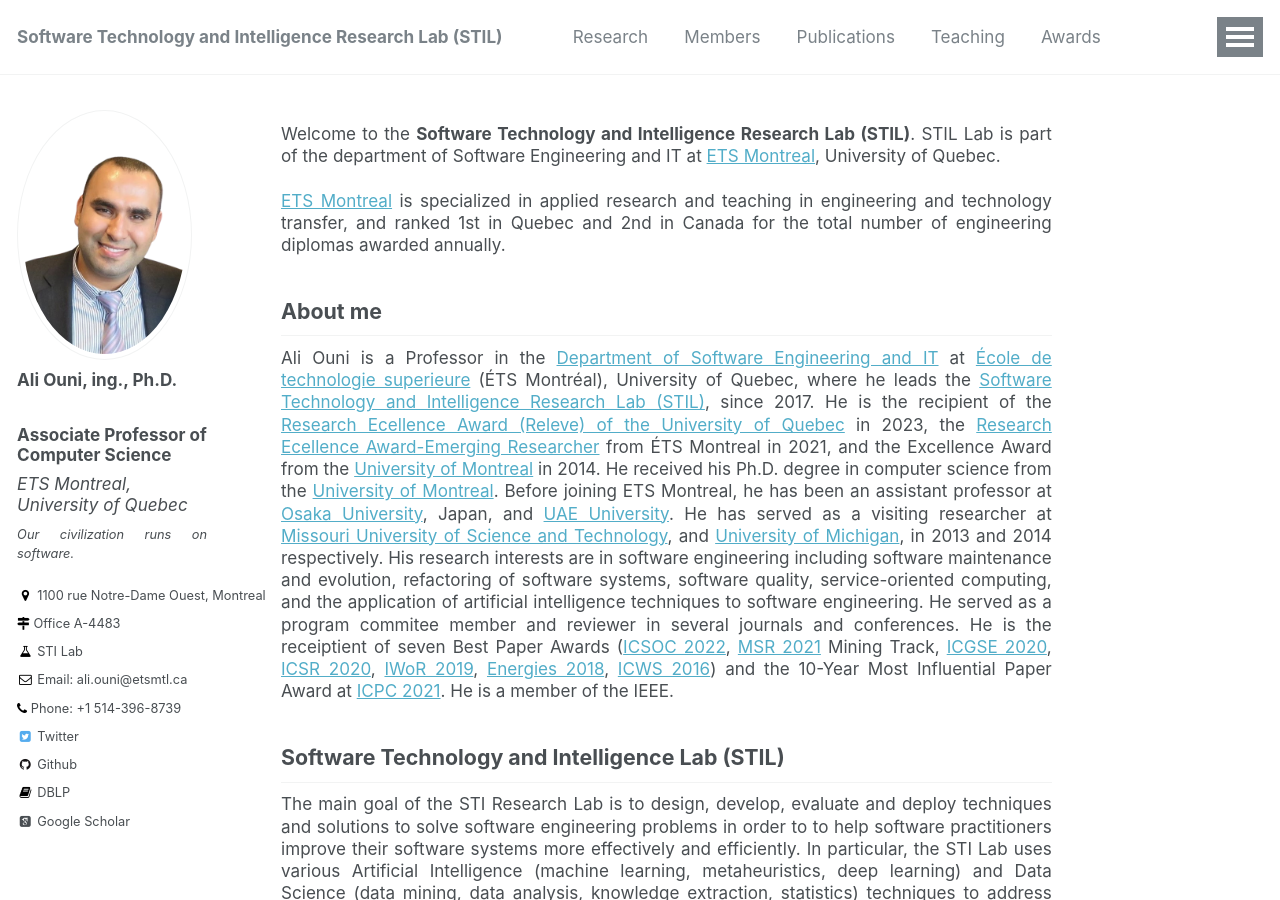
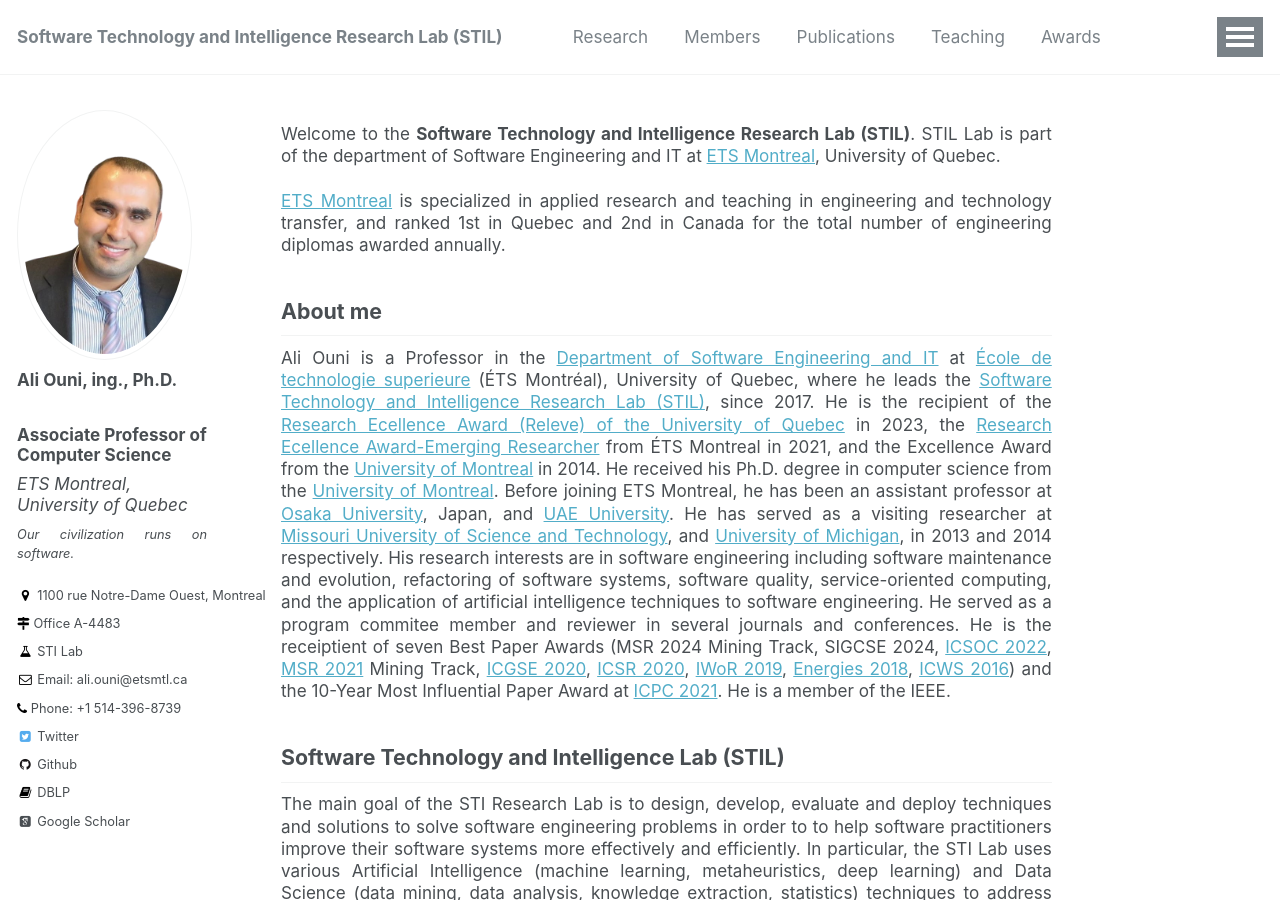
Before and after one commit to stilab-ets/stilab-ets.github.io, a Jekyll site: the page built from _pages/about.md, in a window 1280 px wide and 900 px high. Built offline with Jekyll 4.4.1, drawn with Linux system fonts in a browser that asks for light colours; some web fonts are replaced.

Commit message:
Update about.md

```diff
--- a/_pages/about.md
+++ b/_pages/about.md
@@ -31,7 +31,7 @@
 He has served as a visiting researcher at [Missouri University of Science and Technology](https://www.mst.edu/), and [University of Michigan](https://umdearborn.edu/), in 2013 and 2014 respectively.
 His research interests are in software engineering including software maintenance and evolution, refactoring of software systems,
 software quality, service-oriented computing, and the application of artificial intelligence techniques to software engineering.
-He served as a program commitee member and reviewer in several journals and conferences. He is the receiptient of seven Best Paper Awards ([ICSOC 2022](https://icsoc2022.spilab.es/), [MSR 2021](https://conf.researchr.org/home/msr-2021) Mining Track, [ICGSE 2020](https://conf.researchr.org/home/icgse-2020), [ICSR 2020](https://icsr2020.wordpress.com/), [IWoR 2019](https://iwor.github.io/iwor2019/organization/), [Energies 2018](https://www.mdpi.com/journal/energies/awards/621), [ICWS 2016](https://www.computer.org/csdl/proceedings/icws/2016/12OmNyQ7G5O)) and the 10-Year Most Influential Paper Award at [ICPC 2021](https://conf.researchr.org/home/icpc-2021). He is a member of the IEEE.
+He served as a program commitee member and reviewer in several journals and conferences. He is the receiptient of seven Best Paper Awards (MSR 2024 Mining Track, SIGCSE 2024, [ICSOC 2022](https://icsoc2022.spilab.es/), [MSR 2021](https://conf.researchr.org/home/msr-2021) Mining Track, [ICGSE 2020](https://conf.researchr.org/home/icgse-2020), [ICSR 2020](https://icsr2020.wordpress.com/), [IWoR 2019](https://iwor.github.io/iwor2019/organization/), [Energies 2018](https://www.mdpi.com/journal/energies/awards/621), [ICWS 2016](https://www.computer.org/csdl/proceedings/icws/2016/12OmNyQ7G5O)) and the 10-Year Most Influential Paper Award at [ICPC 2021](https://conf.researchr.org/home/icpc-2021). He is a member of the IEEE.
 
 
 ## Software Technology and Intelligence Lab (STIL)
```
